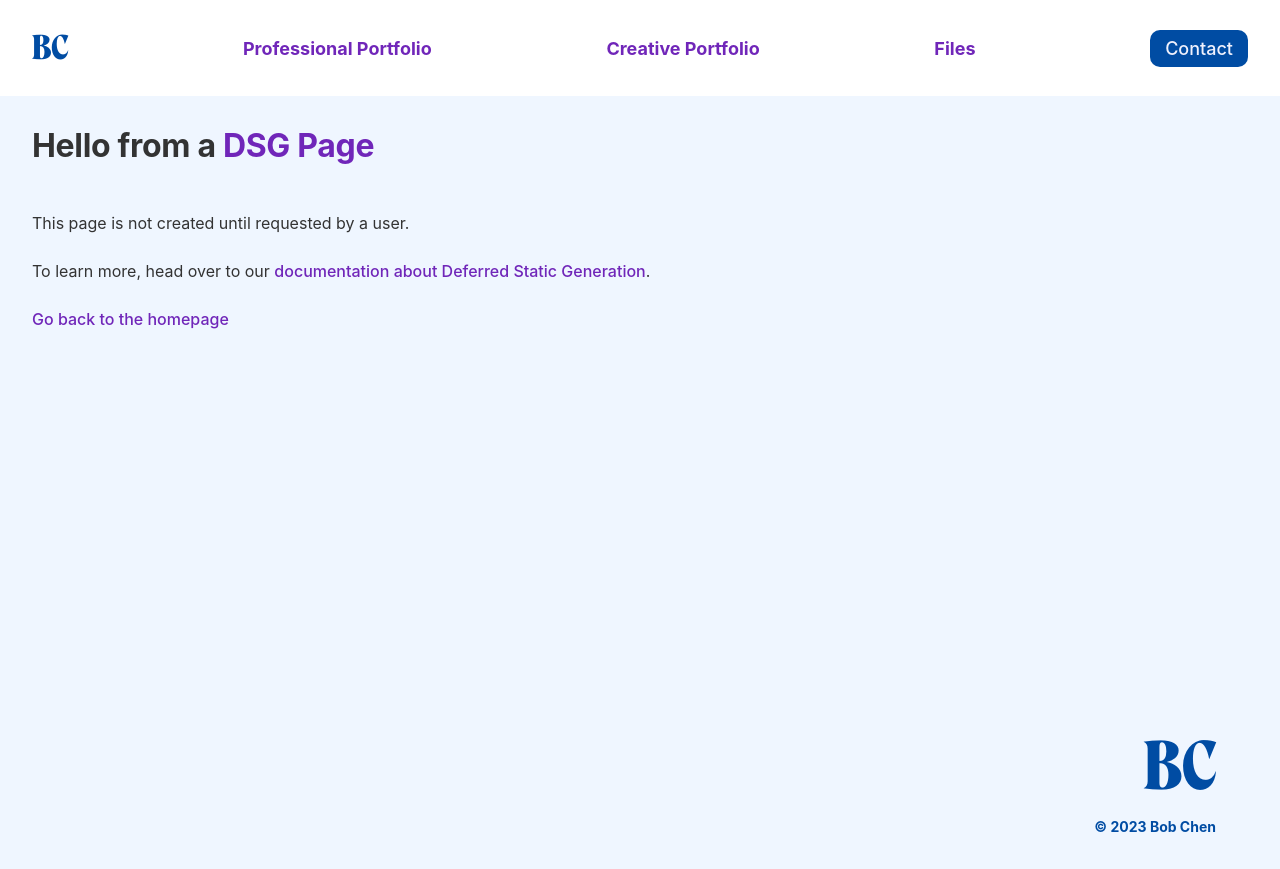
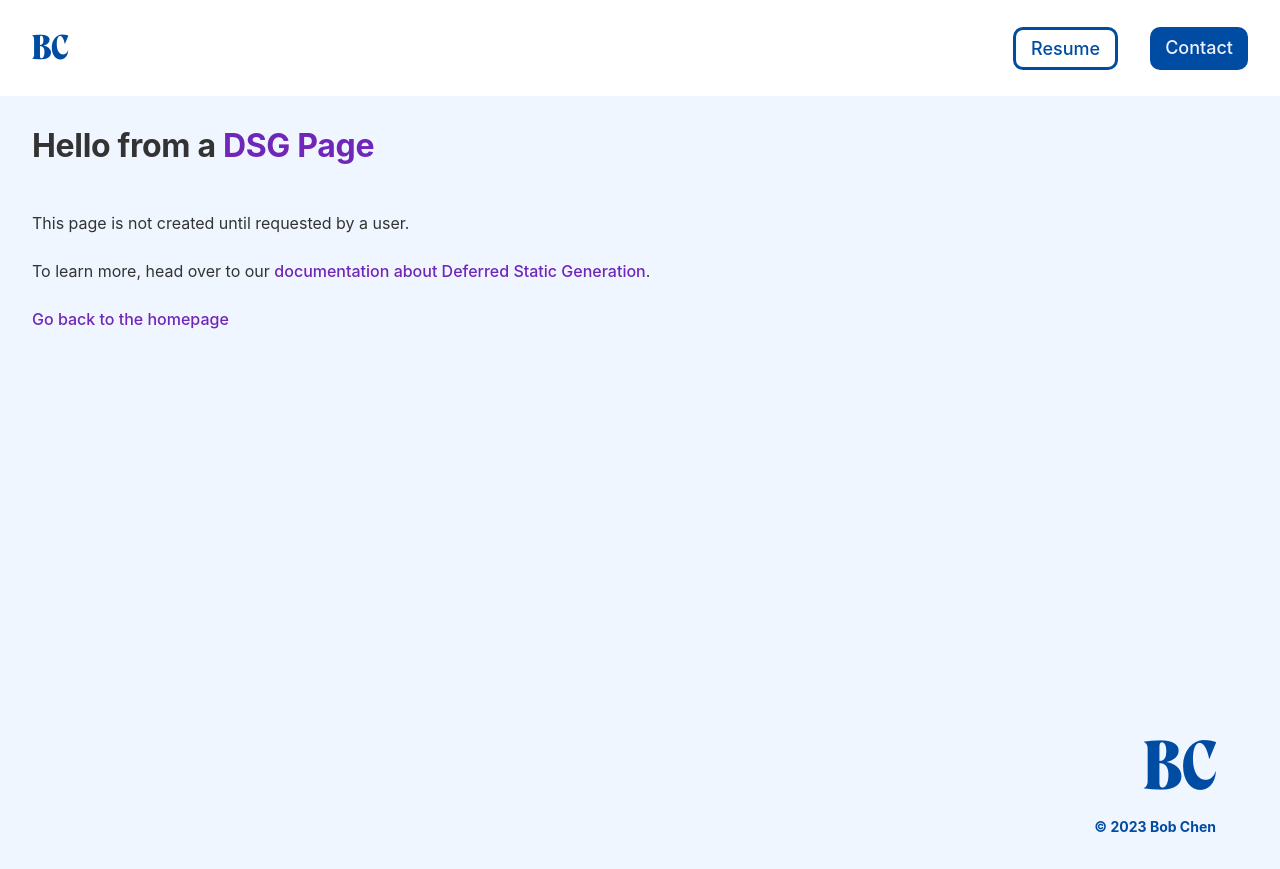
Before and after one commit to 3bobchen/vancouver, a Gatsby site: page /using-dsg in a window 1280 px wide. Built offline with nearby package versions, Linux system fonts and the light colour scheme; Gatsby itself is replaced by a stand-in of ours; a web font is replaced by a local one.

Commit message:
Simplify header

```diff
--- a/src/components/header.js
+++ b/src/components/header.js
@@ -14,56 +14,57 @@ const Header = () => (
   >
 
     <a href={"/"} className={"logo small"}>BC</a>
-    <div className="dropdown">
-      <Link
+    {/*<div className="dropdown">*/}
+    {/*  <Link*/}
+    {/*    style={{*/}
+    {/*      fontSize: `var(--font-lg)`,*/}
+    {/*      textDecoration: `none`*/}
+    {/*    }}*/}
+    {/*  >*/}
+    {/*    <strong>Professional Portfolio</strong>*/}
+    {/*  </Link>*/}
+    {/*  <div className="dropdown-content">*/}
+    {/*    <a href={"./professional/education"}><p style={{ marginBottom: "1vh", marginTop: 0 }}>Education</p></a>*/}
+    {/*    <a href={"./professional/experience"}><p style={{ marginBottom: "1vh", marginTop: 0 }}>Experience</p></a>*/}
+    {/*    <a href={"./professional/skills"}><p style={{ marginBottom: 0, marginTop: "1vh" }}>Skills</p></a>*/}
+    {/*    <a href={"./professional/tprojects"}><p style={{ marginBottom: 0, marginTop: "1vh" }}> Technical*/}
+    {/*      Projects</p></a>*/}
+    {/*  </div>*/}
+    {/*</div>*/}
+    {/*<div className="dropdown">*/}
+    {/*  <a*/}
+    {/*    href={"./creative/cprojects"}*/}
+    {/*    style={{*/}
+    {/*      fontSize: `var(--font-lg)`,*/}
+    {/*      textDecoration: `none`*/}
+    {/*    }}*/}
+    {/*  >*/}
+    {/*    <strong>Creative Portfolio</strong>*/}
+    {/*  </a>*/}
+    {/*  <div className="dropdown-content">*/}
+    {/*    <a href={"./creative/creativeCoding"}><p style={{ marginBottom: "1vh", marginTop: 0 }}>Creative Coding</p>*/}
+    {/*    </a>*/}
+    {/*    <a href={"./creative/logos"}><p style={{ marginBottom: "1vh", marginTop: "1vh" }}>Logos</p></a>*/}
+    {/*    <a href={"./creative/trailers"}><p style={{ marginBottom: "1vh", marginTop: 0 }}>Trailer Animations</p></a>*/}
+    {/*    <a href={"./creative/videos"}><p style={{ marginBottom: 0, marginTop: "1vh" }}>Video</p></a>*/}
+    {/*  </div>*/}
+    {/*</div>*/}
+    <div style={{display: "flex", gap: "2rem"}}>
+      <a
+        href={"https://drive.google.com/file/d/10hwwA7xFzkZtDQC70Lt5wD9cGJ1qS9tn/view?usp=share_link"}
         style={{
           fontSize: `var(--font-lg)`,
-          textDecoration: `none`
+          textDecoration: `none`,
+          border: "solid",
+          borderColor: "#004ca3",
+          color: "#004ca3",
+          padding: "5px 15px",
+          borderRadius: "10px"
         }}
+        target="_blank"
       >
-        <strong>Professional Portfolio</strong>
-      </Link>
-      <div className="dropdown-content">
-        <a href={"./professional/education"}><p style={{ marginBottom: "1vh", marginTop: 0 }}>Education</p></a>
-        <a href={"./professional/experience"}><p style={{ marginBottom: "1vh", marginTop: 0 }}>Experience</p></a>
-        <a href={"./professional/skills"}><p style={{ marginBottom: 0, marginTop: "1vh" }}>Skills</p></a>
-        <a href={"./professional/tprojects"}><p style={{ marginBottom: 0, marginTop: "1vh" }}> Technical
-          Projects</p></a>
-      </div>
-    </div>
-    <div className="dropdown">
-      <a
-        href={"./creative/cprojects"}
-        style={{
-          fontSize: `var(--font-lg)`,
-          textDecoration: `none`
-        }}
-      >
-        <strong>Creative Portfolio</strong>
+        Resume
       </a>
-      <div className="dropdown-content">
-        <a href={"./creative/creativeCoding"}><p style={{ marginBottom: "1vh", marginTop: 0 }}>Creative Coding</p>
-        </a>
-        <a href={"./creative/logos"}><p style={{ marginBottom: "1vh", marginTop: "1vh" }}>Logos</p></a>
-        <a href={"./creative/trailers"}><p style={{ marginBottom: "1vh", marginTop: 0 }}>Trailer Animations</p></a>
-        <a href={"./creative/videos"}><p style={{ marginBottom: 0, marginTop: "1vh" }}>Video</p></a>
-      </div>
-    </div>
-    <div className="dropdown">
-      <Link
-        style={{
-          fontSize: `var(--font-lg)`,
-          textDecoration: `none`
-        }}
-      >
-        <strong>Files</strong>
-      </Link>
-      <div className="dropdown-content">
-        <a
-          href={"https://drive.google.com/file/d/10hwwA7xFzkZtDQC70Lt5wD9cGJ1qS9tn/view?usp=share_link"}>
-          <p style={{ marginBottom: 0, marginTop: 0 }}>PDF Resume</p></a>
-      </div>
-    </div>
       <a
         href={"./contact"}
         style={{
@@ -71,13 +72,13 @@ const Header = () => (
           textDecoration: `none`,
           backgroundColor: "#004ca3",
           color: "#eff1fd",
-        padding: "5px 15px",
-        borderRadius: "10px"
+          padding: "7.5px 15px",
+          borderRadius: "10px",
         }}
       >
         Contact
       </a>
-
+    </div>
   </header>
 );
 
```
Lines whose indentation alone changed are shown as unchanged.
